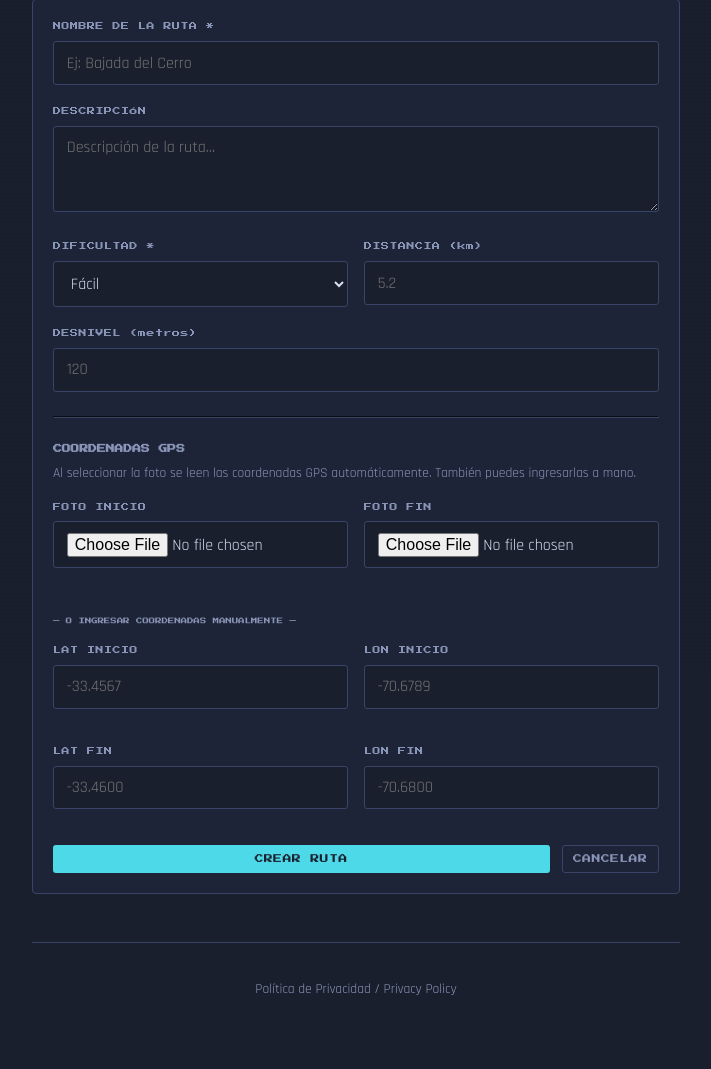
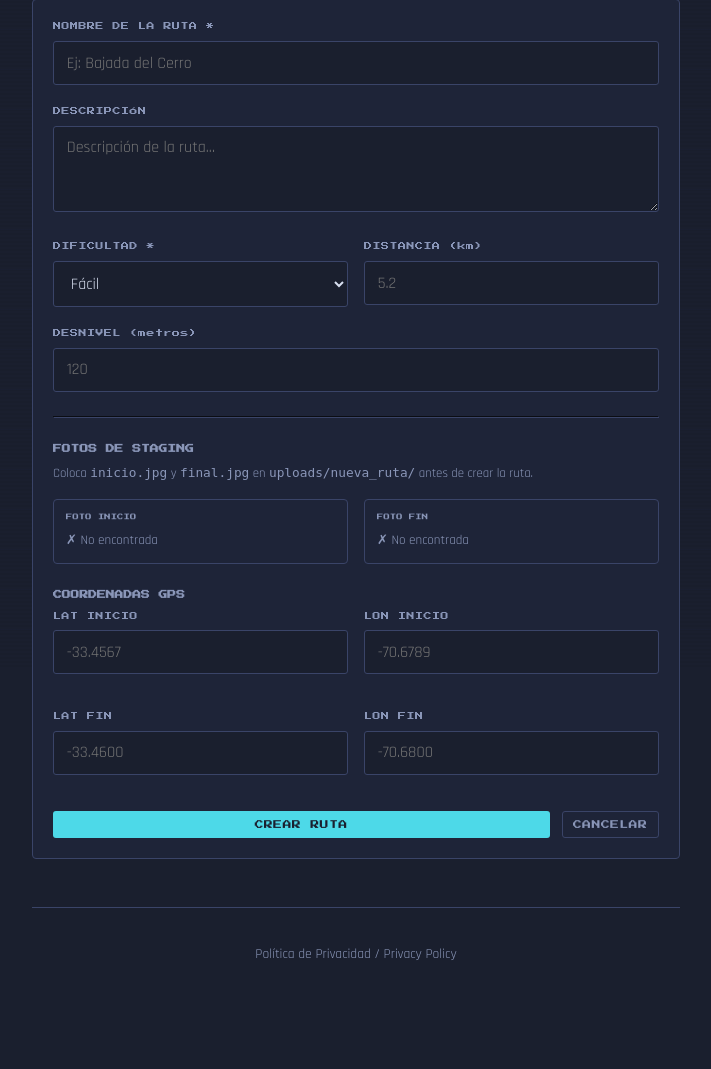
Before and after one commit to felipenogson/rutaBoss, a Flask app: page /admin/nueva in a window 1280 px wide. Shown: the part 131-1200 px from the top of the page, without its empty margins (284-995 px from the left). After the commit the page ends 1091 px from the top, so only its background shows below. Run offline with Flask 3, Linux system fonts and the light colour scheme; the visitor is signed in with stand-in values (Sample User, id 1); some libraries are stand-ins or nearby versions.

Commit message:
arreglando lo de las rutas con las imagenes

```diff
--- a/app.py
+++ b/app.py
@@ -1,7 +1,9 @@
 import os
+import re
 import uuid
 import io
 import base64
+import shutil
 from math import radians, sin, cos, sqrt, atan2
 from datetime import datetime, timedelta
 from functools import wraps
@@ -149,6 +151,12 @@ def create_app(env=None):
     app.jinja_env.filters['format_tiempo'] = format_tiempo
 
     # ── CLI commands ───────────────────────────────────────────────────────
+
+    def slugify(nombre):
+        s = nombre.lower().strip()
+        s = re.sub(r'[^\w\s-]', '', s)
+        s = re.sub(r'[\s_-]+', '_', s)
+        return s
 
     @app.cli.command('expire-sessions')
     def expire_sessions_cmd():
@@ -407,6 +415,21 @@ def create_app(env=None):
     @app.route('/admin/nueva', methods=['GET', 'POST'])
     @admin_required
     def admin_nueva_ruta():
+        staging = app.config['STAGING_FOLDER']
+        os.makedirs(staging, exist_ok=True)
+
+        path_inicio = os.path.join(staging, 'inicio.jpg')
+        path_fin = os.path.join(staging, 'final.jpg')
+
+        fotos = {
+            'inicio': {'encontrada': os.path.exists(path_inicio), 'gps': None},
+            'fin':    {'encontrada': os.path.exists(path_fin),    'gps': None},
+        }
+        if fotos['inicio']['encontrada']:
+            fotos['inicio']['gps'] = get_exif_gps(path_inicio)
+        if fotos['fin']['encontrada']:
+            fotos['fin']['gps'] = get_exif_gps(path_fin)
+
         if request.method == 'POST':
             nombre = request.form.get('nombre')
             descripcion = request.form.get('descripcion')
@@ -414,57 +437,58 @@ def create_app(env=None):
             distancia_km = request.form.get('distancia_km', type=float)
             desnivel_m = request.form.get('desnivel_m', type=int)
 
+            lat_inicio = request.form.get('lat_inicio', type=float)
+            lon_inicio = request.form.get('lon_inicio', type=float)
+            lat_fin    = request.form.get('lat_fin',    type=float)
+            lon_fin    = request.form.get('lon_fin',    type=float)
+
+            errors = []
+            if lat_inicio is None or lon_inicio is None:
+                errors.append('Falta coordenada de inicio.')
+            if lat_fin is None or lon_fin is None:
+                errors.append('Falta coordenada de fin.')
+            if errors:
+                for e in errors:
+                    flash(e)
+                return render_template('admin/nueva_ruta.html', fotos=fotos)
+
             ruta = Ruta(
                 nombre=nombre,
                 descripcion=descripcion,
                 dificultad=dificultad,
                 distancia_km=distancia_km,
                 desnivel_m=desnivel_m,
+                lat_inicio=lat_inicio,
+                lon_inicio=lon_inicio,
+                lat_fin=lat_fin,
+                lon_fin=lon_fin,
             )
             db.session.add(ruta)
             db.session.flush()
 
-            for campo, suffix in [('foto_inicio', 'inicio'), ('foto_fin', 'fin')]:
-                foto = request.files.get(campo)
-                if foto and foto.filename:
-                    path = os.path.join(app.config['UPLOAD_FOLDER'], f'{ruta.id}_{suffix}.jpg')
-                    foto.save(path)
-                    gps = get_exif_gps(path)
-                    if suffix == 'inicio':
-                        ruta.foto_inicio = f'{ruta.id}_{suffix}.jpg'
-                        if gps:
-                            ruta.lat_inicio, ruta.lon_inicio = gps
-                    else:
-                        ruta.foto_fin = f'{ruta.id}_{suffix}.jpg'
-                        if gps:
-                            ruta.lat_fin, ruta.lon_fin = gps
+            slug = slugify(nombre)
+            destino = os.path.join(app.config['UPLOAD_FOLDER'], slug)
+            os.makedirs(destino, exist_ok=True)
 
-            # Manual coordinate override (takes precedence over EXIF)
-            for field, attr in [
-                ('lat_inicio', 'lat_inicio'), ('lon_inicio', 'lon_inicio'),
-                ('lat_fin', 'lat_fin'), ('lon_fin', 'lon_fin'),
+            for src, fname, attr in [
+                (path_inicio, 'inicio.jpg', 'foto_inicio'),
+                (path_fin,    'final.jpg',  'foto_fin'),
             ]:
-                val = request.form.get(field, type=float)
-                if val is not None:
-                    setattr(ruta, attr, val)
-
-            errors = []
-            if ruta.lat_inicio is None or ruta.lon_inicio is None:
-                errors.append('Falta coordenada de inicio. Sube una foto con GPS o ingresa las coordenadas manualmente.')
-            if ruta.lat_fin is None or ruta.lon_fin is None:
-                errors.append('Falta coordenada de fin. Sube una foto con GPS o ingresa las coordenadas manualmente.')
-
-            if errors:
-                db.session.rollback()
-                for e in errors:
-                    flash(e)
-                return render_template('admin/nueva_ruta.html')
+                if os.path.exists(src):
+                    shutil.move(src, os.path.join(destino, fname))
+                    setattr(ruta, attr, f'{slug}/{fname}')
 
             db.session.commit()
             flash(f'Ruta "{nombre}" creada exitosamente.')
             return redirect(url_for('admin_index'))
 
-        return render_template('admin/nueva_ruta.html')
+        distancia_calc = None
+        gps_i = fotos['inicio']['gps']
+        gps_f = fotos['fin']['gps']
+        if gps_i and gps_f:
+            distancia_calc = haversine(gps_i[0], gps_i[1], gps_f[0], gps_f[1])
+
+        return render_template('admin/nueva_ruta.html', fotos=fotos, distancia_calc=distancia_calc)
 
     @app.route('/admin/ruta/<int:ruta_id>/qr')
     @admin_required
--- a/config.py
+++ b/config.py
@@ -12,6 +12,7 @@ class Config:
     ADMIN_USERNAME = os.environ.get('ADMIN_USERNAME', 'admin')
     ADMIN_PASSWORD = os.environ.get('ADMIN_PASSWORD', 'admin')
     UPLOAD_FOLDER = os.path.join(os.path.dirname(__file__), 'uploads', 'rutas')
+    STAGING_FOLDER = os.path.join(os.path.dirname(__file__), 'uploads', 'nueva_ruta')
 
 
 class DevelopmentConfig(Config):
--- a/templates/admin/nueva_ruta.html
+++ b/templates/admin/nueva_ruta.html
@@ -1,10 +1,6 @@
 {% extends 'base.html' %}
 
 {% block title %}Nueva Ruta — Admin{% endblock %}
-
-{% block head %}
-<script src="https://cdn.jsdelivr.net/npm/exifr/dist/full.umd.js"></script>
-{% endblock %}
 
 {% block content %}
 <div class="section">
@@ -15,7 +11,7 @@
 
   <div class="card">
     <div class="card-body">
-      <form method="post" enctype="multipart/form-data">
+      <form method="post">
 
         <div class="form-group">
           <label class="form-label">NOMBRE DE LA RUTA *</label>
@@ -38,54 +34,73 @@
           </div>
           <div class="form-group">
             <label class="form-label">DISTANCIA (km)</label>
-            <input type="number" name="distancia_km" class="form-control" step="0.1" min="0" placeholder="5.2">
+            <input type="number" name="distancia_km" class="form-control" step="0.1" min="0" placeholder="5.2"
+              value="{{ '%.2f' % distancia_calc if distancia_calc else '' }}">
           </div>
         </div>
 
         <div class="form-group">
           <label class="form-label">DESNIVEL (metros)</label>
-          <input type="number" name="desnivel_m" class="form-control" min="0" placeholder="120">
+          <input type="number" name="desnivel_m" class="form-control" min="0" placeholder="120"
+            value="">
         </div>
 
         <hr style="border-color:var(--border);margin:1.5rem 0;">
-        <h3>COORDENADAS GPS</h3>
-        <p style="font-size:0.85rem;color:var(--text2);margin-bottom:1rem;">
-          Al seleccionar la foto se leen las coordenadas GPS automáticamente. También puedes ingresarlas a mano.
+        <h3>FOTOS DE STAGING</h3>
+        <p style="font-size:0.8rem;color:var(--text2);margin-bottom:1rem;">
+          Coloca <code>inicio.jpg</code> y <code>final.jpg</code> en <code>uploads/nueva_ruta/</code> antes de crear la ruta.
         </p>
 
-        <div style="display:grid;grid-template-columns:1fr 1fr;gap:1rem;">
-          <div class="form-group">
-            <label class="form-label">FOTO INICIO</label>
-            <input type="file" name="foto_inicio" id="foto_inicio" class="form-control" accept="image/*">
-            <div id="gps_inicio_status" style="font-size:0.78rem;margin-top:0.35rem;min-height:1.1em;"></div>
+        <div style="display:grid;grid-template-columns:1fr 1fr;gap:1rem;margin-bottom:1.5rem;">
+          {% for punto, label in [('inicio', 'INICIO'), ('fin', 'FIN')] %}
+          <div style="padding:0.75rem;border:1px solid var(--border);border-radius:4px;">
+            <div style="font-family:var(--font-pixel);font-size:0.4rem;color:var(--text2);margin-bottom:0.5rem;">FOTO {{ label }}</div>
+            {% if fotos[punto]['encontrada'] %}
+              {% if fotos[punto]['gps'] %}
+                <div style="color:var(--gold);font-size:0.82rem;">
+                  ✓ GPS leído<br>
+                  <span style="color:var(--text2);font-size:0.75rem;">
+                    {{ '%.5f' % fotos[punto]['gps'][0] }}, {{ '%.5f' % fotos[punto]['gps'][1] }}
+                  </span>
+                </div>
+              {% else %}
+                <div style="color:var(--text);font-size:0.82rem;">
+                  ✓ Foto encontrada<br>
+                  <span style="color:var(--text2);font-size:0.75rem;">Sin GPS en EXIF — ingresa coordenadas manualmente.</span>
+                </div>
+              {% endif %}
+            {% else %}
+              <div style="color:var(--text2);font-size:0.82rem;">✗ No encontrada</div>
+            {% endif %}
           </div>
-          <div class="form-group">
-            <label class="form-label">FOTO FIN</label>
-            <input type="file" name="foto_fin" id="foto_fin" class="form-control" accept="image/*">
-            <div id="gps_fin_status" style="font-size:0.78rem;margin-top:0.35rem;min-height:1.1em;"></div>
-          </div>
+          {% endfor %}
         </div>
 
-        <p style="font-family:var(--font-pixel);font-size:0.4rem;color:var(--text2);margin:0.5rem 0 1rem;line-height:2;">
-          — O INGRESAR COORDENADAS MANUALMENTE —
-        </p>
-
+        <h3>COORDENADAS GPS</h3>
         <div style="display:grid;grid-template-columns:1fr 1fr;gap:1rem;">
           <div class="form-group">
             <label class="form-label">LAT INICIO</label>
-            <input type="number" name="lat_inicio" id="lat_inicio" class="form-control" step="any" placeholder="-33.4567">
+            <input type="number" name="lat_inicio" class="form-control" step="any" required
+              placeholder="-33.4567"
+              value="{{ '%.7f' % fotos['inicio']['gps'][0] if fotos['inicio']['gps'] else '' }}">
           </div>
           <div class="form-group">
             <label class="form-label">LON INICIO</label>
-            <input type="number" name="lon_inicio" id="lon_inicio" class="form-control" step="any" placeholder="-70.6789">
+            <input type="number" name="lon_inicio" class="form-control" step="any" required
+              placeholder="-70.6789"
+              value="{{ '%.7f' % fotos['inicio']['gps'][1] if fotos['inicio']['gps'] else '' }}">
           </div>
           <div class="form-group">
             <label class="form-label">LAT FIN</label>
-            <input type="number" name="lat_fin" id="lat_fin" class="form-control" step="any" placeholder="-33.4600">
+            <input type="number" name="lat_fin" class="form-control" step="any" required
+              placeholder="-33.4600"
+              value="{{ '%.7f' % fotos['fin']['gps'][0] if fotos['fin']['gps'] else '' }}">
           </div>
           <div class="form-group">
             <label class="form-label">LON FIN</label>
-            <input type="number" name="lon_fin" id="lon_fin" class="form-control" step="any" placeholder="-70.6800">
+            <input type="number" name="lon_fin" class="form-control" step="any" required
+              placeholder="-70.6800"
+              value="{{ '%.7f' % fotos['fin']['gps'][1] if fotos['fin']['gps'] else '' }}">
           </div>
         </div>
 
@@ -98,88 +113,3 @@
   </div>
 </div>
 {% endblock %}
-
-{% block scripts %}
-<script>
-  const state = { inicio: null, fin: null };
-
-  function haversine(lat1, lon1, lat2, lon2) {
-    const R = 6371;
-    const dLat = (lat2 - lat1) * Math.PI / 180;
-    const dLon = (lon2 - lon1) * Math.PI / 180;
-    const a = Math.sin(dLat/2)**2 +
-              Math.cos(lat1 * Math.PI/180) * Math.cos(lat2 * Math.PI/180) *
-              Math.sin(dLon/2)**2;
-    return R * 2 * Math.atan2(Math.sqrt(a), Math.sqrt(1 - a));
-  }
-
-  function actualizarCalculos() {
-    if (!state.inicio || !state.fin) return;
-    const dist = haversine(state.inicio.lat, state.inicio.lon, state.fin.lat, state.fin.lon);
-    document.querySelector('[name=distancia_km]').value = dist.toFixed(2);
-
-    if (state.inicio.alt != null && state.fin.alt != null) {
-      const desnivel = Math.abs(state.fin.alt - state.inicio.alt);
-      document.querySelector('[name=desnivel_m]').value = Math.round(desnivel);
-    }
-  }
-
-  async function leerGPS(inputEl, latId, lonId, statusId, punto) {
-    const file = inputEl.files[0];
-    const status = document.getElementById(statusId);
-    if (!file) return;
-
-    status.textContent = 'Leyendo GPS...';
-    status.style.color = 'var(--text2)';
-
-    try {
-      const data = await exifr.parse(file, {
-        pick: ['GPSLatitude', 'GPSLatitudeRef', 'GPSLongitude', 'GPSLongitudeRef', 'GPSAltitude', 'GPSAltitudeRef']
-      });
-
-      if (!data || data.GPSLatitude == null || data.GPSLongitude == null) {
-        status.textContent = 'Sin GPS en la foto — ingresa las coordenadas manualmente.';
-        status.style.color = 'var(--text2)';
-        return;
-      }
-
-      function dmsToDD(dms, ref) {
-        const dd = dms[0] + dms[1] / 60 + dms[2] / 3600;
-        return (ref === 'S' || ref === 'W') ? -dd : dd;
-      }
-
-      const lat = dmsToDD(data.GPSLatitude, data.GPSLatitudeRef);
-      const lon = dmsToDD(data.GPSLongitude, data.GPSLongitudeRef);
-
-      if (isNaN(lat) || isNaN(lon)) {
-        status.textContent = 'GPS inválido en el EXIF — ingresa las coordenadas manualmente.';
-        status.style.color = 'var(--text2)';
-        return;
-      }
-
-      document.getElementById(latId).value = lat.toFixed(7);
-      document.getElementById(lonId).value = lon.toFixed(7);
-
-      const alt = (data.GPSAltitude != null && !isNaN(data.GPSAltitude)) ? data.GPSAltitude : null;
-      state[punto] = { lat, lon, alt };
-
-      const altStr = alt != null ? ` · ${Math.round(alt)}m s.n.m.` : '';
-      status.textContent = `✓ ${lat.toFixed(5)}, ${lon.toFixed(5)}${altStr}`;
-      status.style.color = 'var(--gold)';
-
-      actualizarCalculos();
-    } catch (e) {
-      status.textContent = 'No se pudo leer el EXIF — ingresa las coordenadas manualmente.';
-      status.style.color = 'var(--text2)';
-    }
-  }
-
-  document.getElementById('foto_inicio').addEventListener('change', function () {
-    leerGPS(this, 'lat_inicio', 'lon_inicio', 'gps_inicio_status', 'inicio');
-  });
-
-  document.getElementById('foto_fin').addEventListener('change', function () {
-    leerGPS(this, 'lat_fin', 'lon_fin', 'gps_fin_status', 'fin');
-  });
-</script>
-{% endblock %}
```
